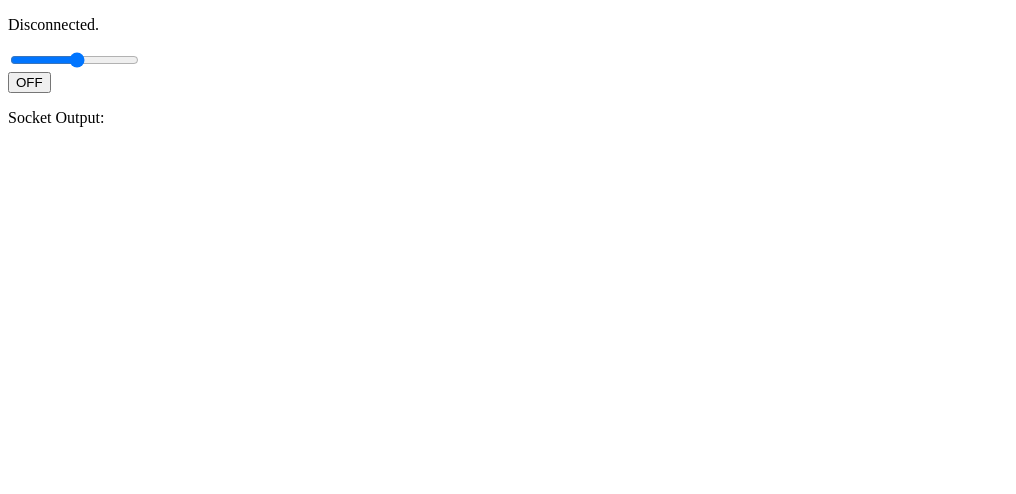
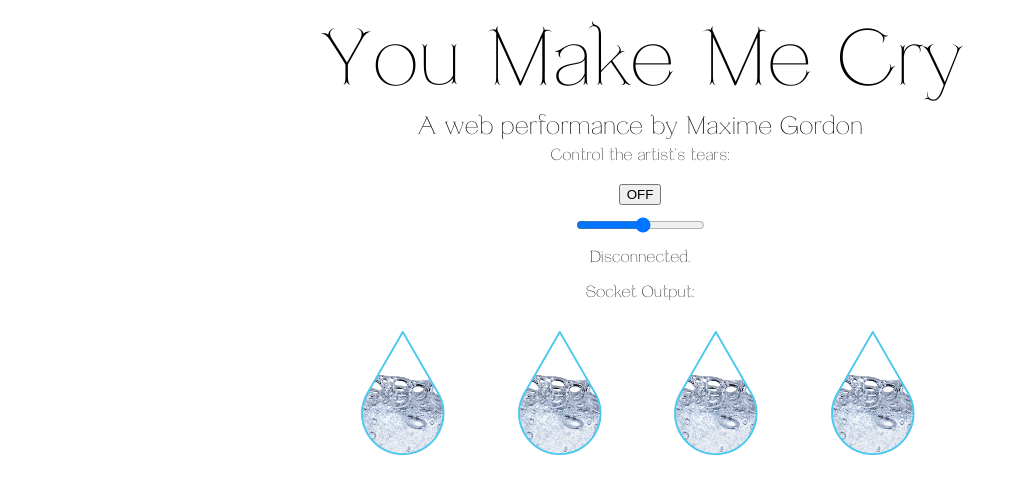
Before and after one commit to realbenedicte/You-Make-Me-Cry, a website: page index.html in a window 1280 px wide. Shown: the whole page, without its empty margins (0-1016 px from the left). Drawn offline with Linux system fonts and the light colour scheme.

Commit message:
css stylin'

```diff
--- /dev/null
+++ b/css/style.css
@@ -0,0 +1,42 @@
+@font-face {
+    font-family: 'lapicidelight';
+    src: url('lapicide-light-webfont.woff2') format('woff2'),
+         url('lapicide-light-webfont.woff') format('woff');
+    font-weight: normal;
+    font-style: normal;
+    font-display: swap;
+}
+
+body {
+  font-family:'lapicidelight';
+  text-align: center;
+  background-color: white;
+}
+
+#title-of-page{
+    font-family: 'lapicidelight';
+    font-size: 80px;
+    margin-bottom: 0px;
+    margin-top: 10px;
+}
+
+#information{
+font-size: 25px;
+margin-top: 5px;
+margin-bottom: 5px;
+}
+#information-two{
+  margin-top: 5px;
+  margin-bottom: 20px;
+}
+#socket-status{
+margin-top: 10px;
+}
+
+img{
+  width: 12%;
+}
+
+form {
+margin-top: 10px;
+}
--- a/index.html
+++ b/index.html
@@ -1,20 +1,34 @@
 <!DOCTYPE html>
 <html>
+
 <head>
+
   <title>You Make Me Cry</title>
+  <!-- CSS stylesheet(s) -->
+  <link rel="stylesheet" type="text/css" href="css/style.css" />
 </head>
+
 <body>
-    <p id="socket-status">Disconnected</p>
+  <p id="title-of-page"> You Make Me Cry </p>
+  <p id="information"> A web performance by Maxime Gordon </p>
+  <p id="information-two"> Control the artist's tears: </p>
+  <button id="drip-toggle">OFF</button>
   <form>
     <input id="drip-rate-control" type="range" name="rate" min="1" max="20">
     <output id="drip-rate-label" for="rate" onforminput="value = rate.valueAsNumber"></output>
   </form>
-    <button id="drip-toggle">OFF</button>
+  <p id="socket-status">Disconnected</p>
+
+
+
   <p>Socket Output: </p>
   <p id="socket-output"></p>
+  <img src="/assets/drop.png" alt="tears">
+  <img src="/assets/drop.png" alt="tears">
+  <img src="/assets/drop.png" alt="tears">
+  <img src="/assets/drop.png" alt="tears">
 </body>
 <script>
-
   // Rate controller elements
   let rateController = document.getElementById("drip-rate-control")
   let rateLabel = document.getElementById("drip-rate-label")
@@ -63,4 +77,5 @@ dripToggle.addEventListener("click", (evt) => {
     }
   })
 </script>
+
 </html>
```
Also changed, not shown: assets/drop.png (added), assets/tears.png (added), css/lapicide-light-webfont.woff (added), css/lapicide-light-webfont.woff2 (added). Lines whose indentation alone changed are shown as unchanged.
